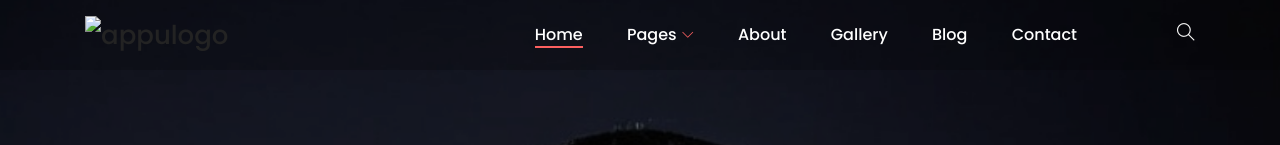
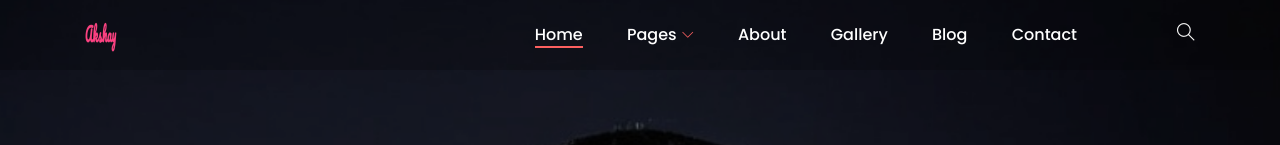
Before and after one commit to meta-offical/Manjunath_Guruji, a website: page index.html in a window 1280 px wide. Shown: the top 145 px of the page. Drawn offline with Linux system fonts and the light colour scheme; files whose address does not match are found by name.

Commit message:
Update index.html

```diff
--- a/index.html
+++ b/index.html
@@ -54,7 +54,7 @@
                     <nav class="classy-navbar justify-content-between" id="alimeNav">
 
                         <!-- Logo -->
-                        <a class="nav-brand" href="./index.html"><img src="" alt="appulogo"></a>
+                        <a class="nav-brand" href="./index.html"><img src="img/favicon_io (8)/favicon-32x32.png" alt="" width="20"></a>
 
                         <!-- Navbar Toggler -->
                         <div class="classy-navbar-toggler">
```
